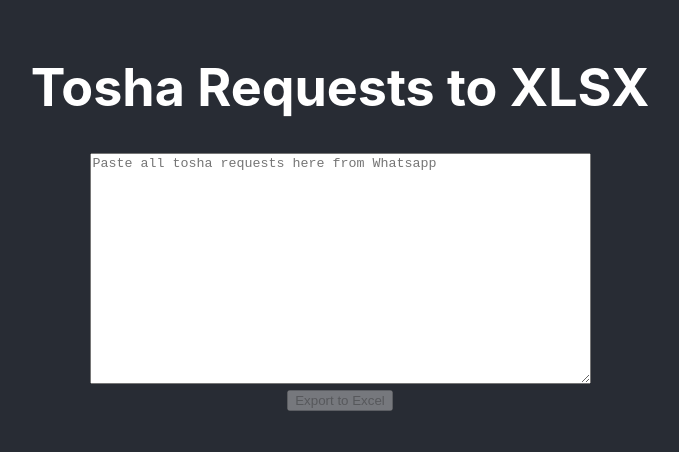
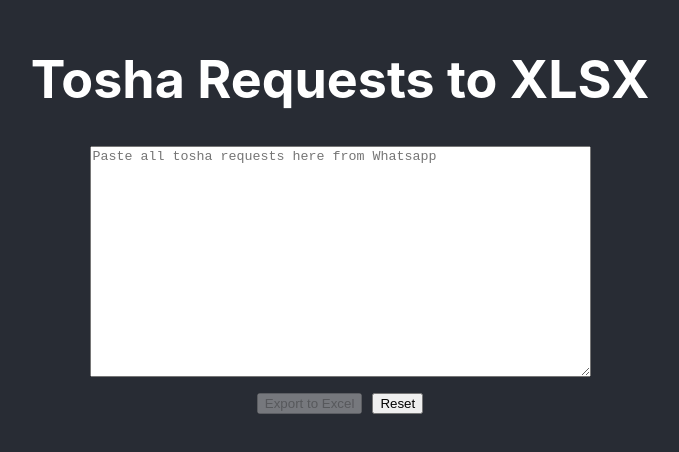
Before and after one commit to shabbir-essaji/tosha-request-to-xlsx, a React (Create React App) app: page / in a window 1280 px wide. Shown: the part 184-636 px from the top of the page, without its empty margins (300-979 px from the left). Built offline with nearby package versions, Linux system fonts and the light colour scheme.

Commit message:
Add reset button

```diff
--- a/src/App.css
+++ b/src/App.css
@@ -9,9 +9,18 @@
   font-size: calc(10px + 2vmin);
   color: white;
 
-  .exportToXlsx {
-    border: 3px solid green;
-    border-radius: 3px;
-    background-color: green;
+  .btnGroup {
+    >button {
+      margin: 5px;
+    }
+
+    .exportToXlsx {
+      border: 3px solid green;
+      border-radius: 3px;
+      background-color: green;
+    }
+
   }
+
+
 }
--- a/src/App.js
+++ b/src/App.js
@@ -93,6 +93,7 @@
                     disabled={textAreaDisabled}
                 />
             </div>
+            <div className="btnGroup">
                 <button
                     name="Export to Excel"
                     className={textVal ? 'exportToXlsx' : ''}
@@ -104,6 +105,16 @@
                 >
                     {'Export to Excel'}
                 </button>
+                <button
+                    name="Reset"
+                    onClick={() => {
+                        setTextVal('');
+                        setTextAreaDisabled(false);
+                    }}
+                >
+                    {'Reset'}
+                </button>
+            </div>
         </div>
     );
 };
```
Lines whose indentation alone changed are shown as unchanged.
